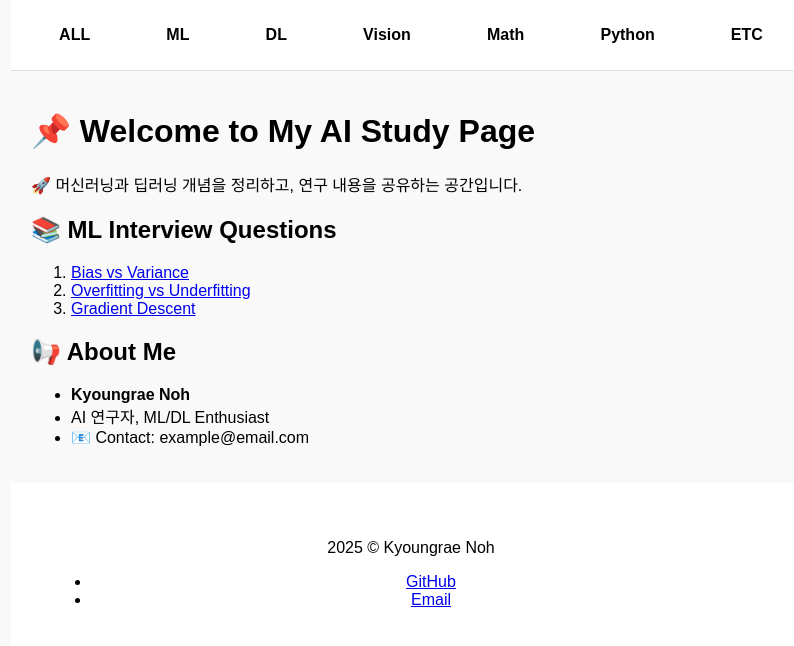
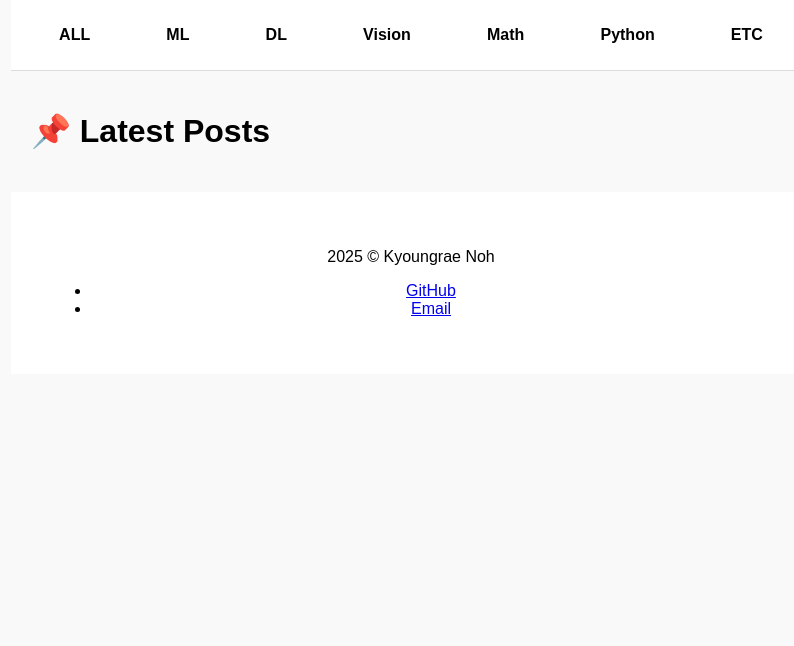
Before and after one commit to Kyoungrae-Noh/Kyoungrae-Noh.github.io, a Jekyll site: the page built from index.md, in a window 1280 px wide. Shown: the top 646 px of the page, without its empty margins (229-1023 px from the left). Built offline with Jekyll 4.4.1, drawn with Linux system fonts in a browser that asks for light colours.

Commit message:
Update index.md

```diff
--- a/index.md
+++ b/index.md
@@ -1,17 +1,14 @@
 ---
 layout: default
-title: "Welcome to My AI Study"
+title: "Kyoungrae Noh Blog"
 ---
 
-# 📌 Welcome to My AI Study Page
-🚀 머신러닝과 딥러닝 개념을 정리하고, 연구 내용을 공유하는 공간입니다.
+<h1>📌 Latest Posts</h1>
 
-## 📚 ML Interview Questions
-1. [Bias vs Variance](/questions/bias_vs_variance)
-2. [Overfitting vs Underfitting](/questions/underfitting_overfitting)
-3. [Gradient Descent](/questions/Gradient_Descent)
-
-## 📢 About Me
-- **Kyoungrae Noh**
-- AI 연구자, ML/DL Enthusiast
-- 📧 Contact: example@email.com
+<ul>
+  {% for post in site.posts %}
+    <li>
+      <a href="{{ post.url | relative_url }}">{{ post.title }}</a> - {{ post.date | date: "%Y-%m-%d" }}
+    </li>
+  {% endfor %}
+</ul>
```
